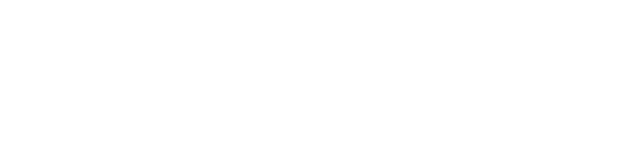
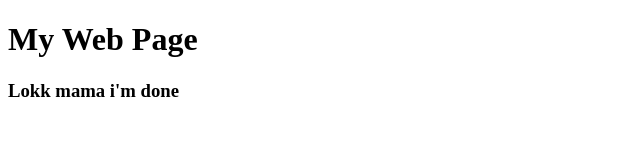
Before and after one commit to Yonline247/my-first-website, a plain HTML site: page index.html in a window 1280 px wide. Shown: the whole page, without its empty margins (0-640 px from the left). Drawn offline with Linux system fonts and the light colour scheme.

Commit message:
learned github

```diff
--- a/index.html
+++ b/index.html
@@ -4,6 +4,9 @@
     <meta charset="UTF-8">
     <meta name="viewport" content="width=device-width, initial-scale=1.0">
     <title>My first webpage</title>
+    <h1> My Web Page </h1>
+    <h3> Lokk mama i'm done</h3>
+
 </head>
 <body>
 
```
